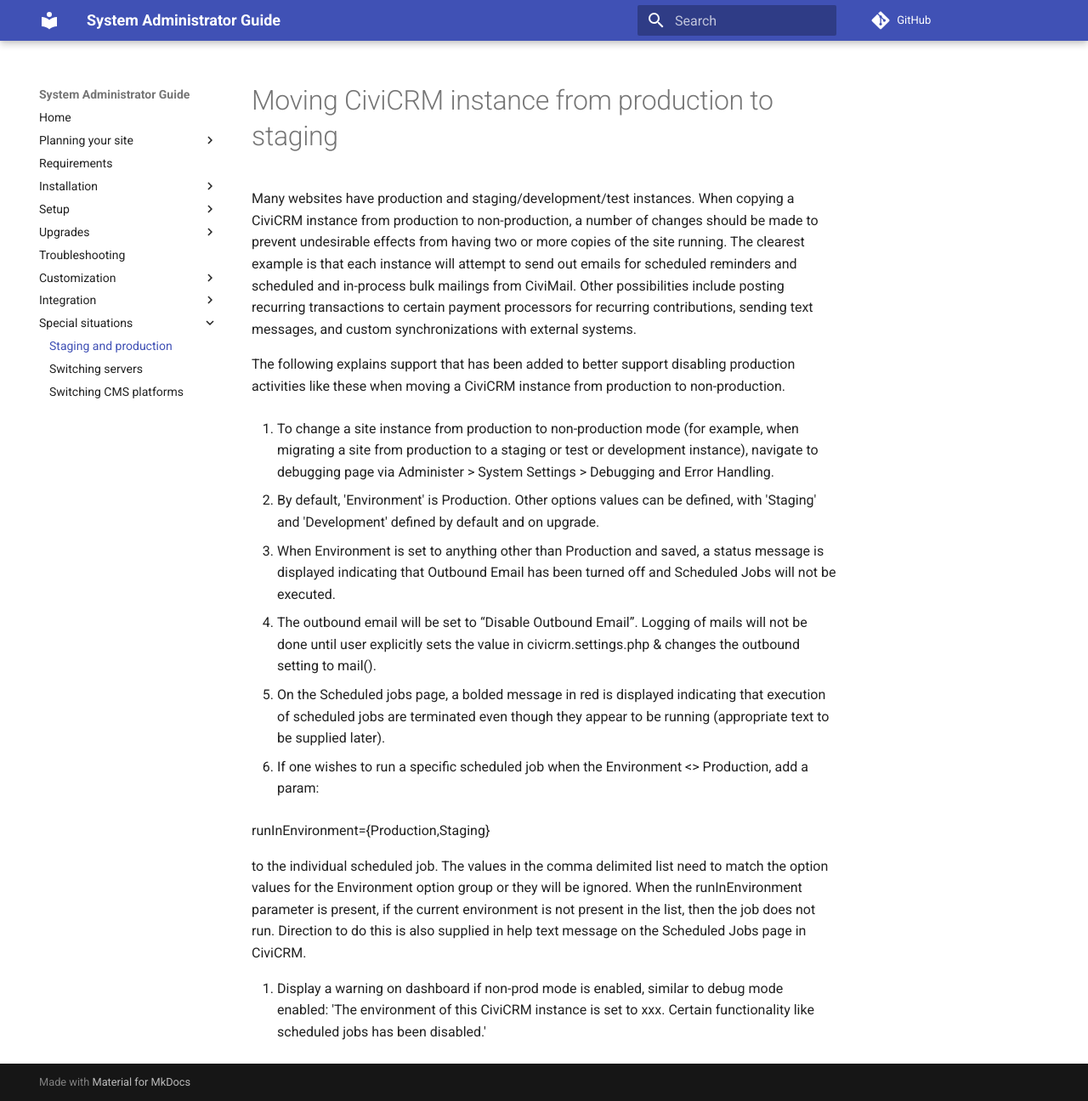
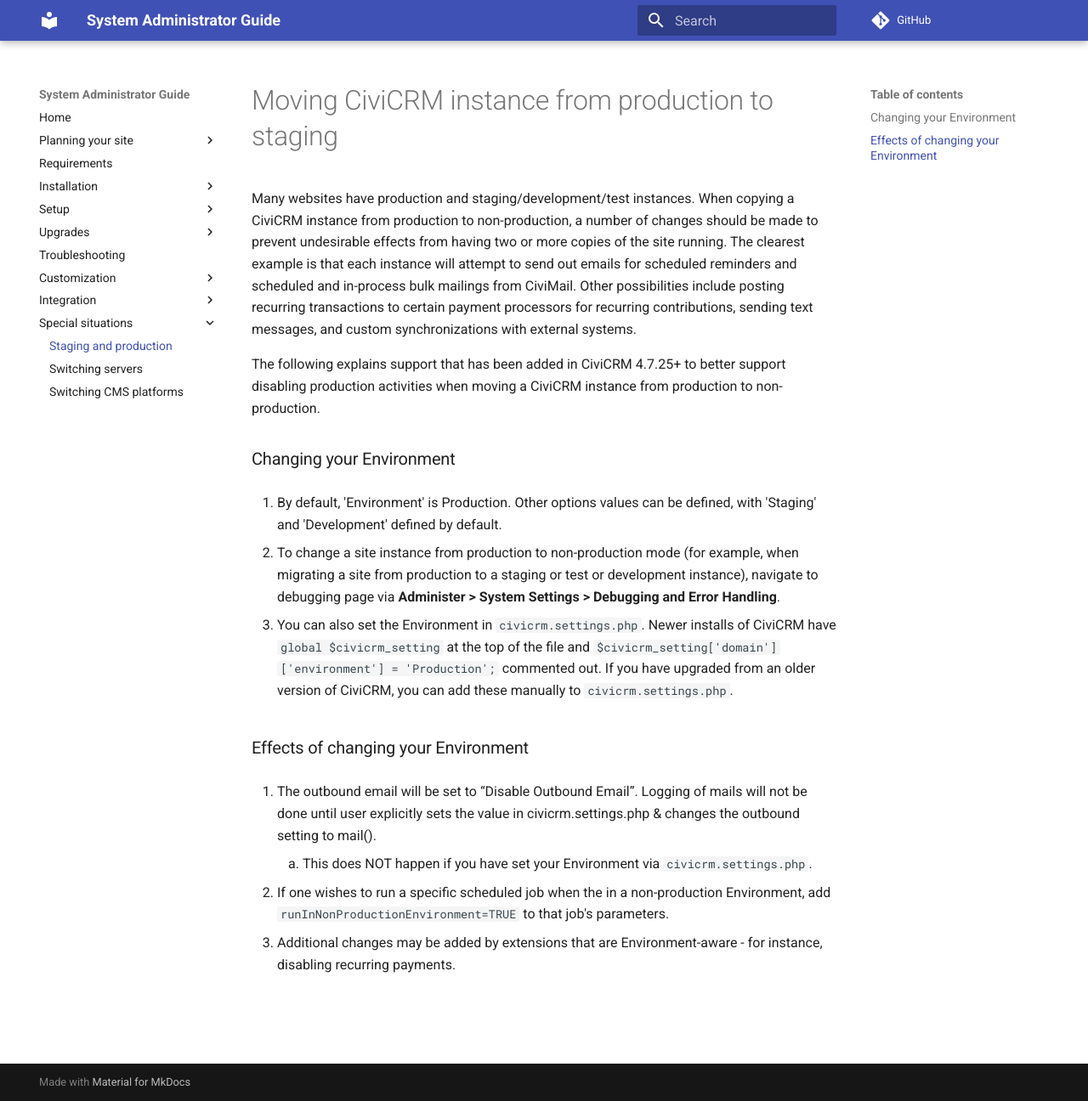
Before and after one commit to civicrm/civicrm-sysadmin-guide, an MkDocs documentation site: the page built from docs/misc/staging-production.md, in a window 1280 px wide and 1296 px high. Shown: the whole window at 85% size. Built offline with MkDocs 1.6.1 and Material for MkDocs 9.7.7, drawn with Linux system fonts in a browser that asks for light colours; comment, search, counter and statistics services are not loaded; old or Windows-style settings are respelled for this version of MkDocs.

Commit message:
Rewrite staging-production docs

```diff
--- a/docs/misc/staging-production.md
+++ b/docs/misc/staging-production.md
@@ -2,22 +2,20 @@
 
 Many websites have production and staging/development/test instances. When copying a CiviCRM instance from production to non-production, a number of changes should be made to prevent undesirable effects from having two or more copies of the site running. The clearest example is that each instance will attempt to send out emails for scheduled reminders and scheduled and in-process bulk mailings from CiviMail. Other possibilities include posting recurring transactions to certain payment processors for recurring contributions, sending text messages, and custom synchronizations with external systems.
 
-The following explains support that has been added to better support disabling production activities like these when moving a CiviCRM instance from production to non-production.
+The following explains support that has been added in CiviCRM 4.7.25+ to better support disabling production activities when moving a CiviCRM instance from production to non-production.
 
-1. To change a site instance from production to non-production mode (for example, when migrating a site from production to a staging or test or development instance), navigate to debugging page via Administer > System Settings > Debugging and Error Handling.
+### Changing your Environment
+1. By default, 'Environment' is Production. Other options values can be defined, with 'Staging' and 'Development' defined by default.
 
-1. By default, 'Environment' is Production. Other options values can be defined, with 'Staging' and 'Development' defined by default and on upgrade.
+1. To change a site instance from production to non-production mode (for example, when migrating a site from production to a staging or test or development instance), navigate to debugging page via **Administer > System Settings > Debugging and Error Handling**.
 
-1. When Environment is set to anything other than Production and saved, a status message is displayed indicating that Outbound Email has been turned off and Scheduled Jobs will not be executed.
+1. You can also set the Environment in `civicrm.settings.php`.  Newer installs of CiviCRM have `global $civicrm_setting` at the top of the file and `$civicrm_setting['domain']['environment'] = 'Production';` commented out.  If you have upgraded from an older version of CiviCRM, you can add these manually to `civicrm.settings.php`.
+
+### Effects of changing your Environment
 
 1. The outbound email will be set to “Disable Outbound Email”. Logging of mails will not be done until user explicitly sets the value in civicrm.settings.php & changes the outbound setting to mail().
+     1. This does NOT happen if you have set your Environment via `civicrm.settings.php`.
 
-1. On the Scheduled jobs page, a bolded message in red is displayed indicating that execution of scheduled jobs are terminated even though they appear to be running (appropriate text to be supplied later).
+1. If one wishes to run a specific scheduled job when the in a non-production Environment, add `runInNonProductionEnvironment=TRUE` to that job's parameters.
 
-1. If one wishes to run a specific scheduled job when the Environment <> Production, add a param:
-
-runInEnvironment={Production,Staging}
-
-to the individual scheduled job. The values in the comma delimited list need to match the option values for the Environment option group or they will be ignored. When the runInEnvironment parameter is present, if the current environment is not present in the list, then the job does not run. Direction to do this is also supplied in help text message on the Scheduled Jobs page in CiviCRM.
-
-1. Display a warning on dashboard if non-prod mode is enabled, similar to debug mode enabled: 'The environment of this CiviCRM instance is set to xxx. Certain functionality like scheduled jobs has been disabled.'
+1. Additional changes may be added by extensions that are Environment-aware - for instance, disabling recurring payments.
```
